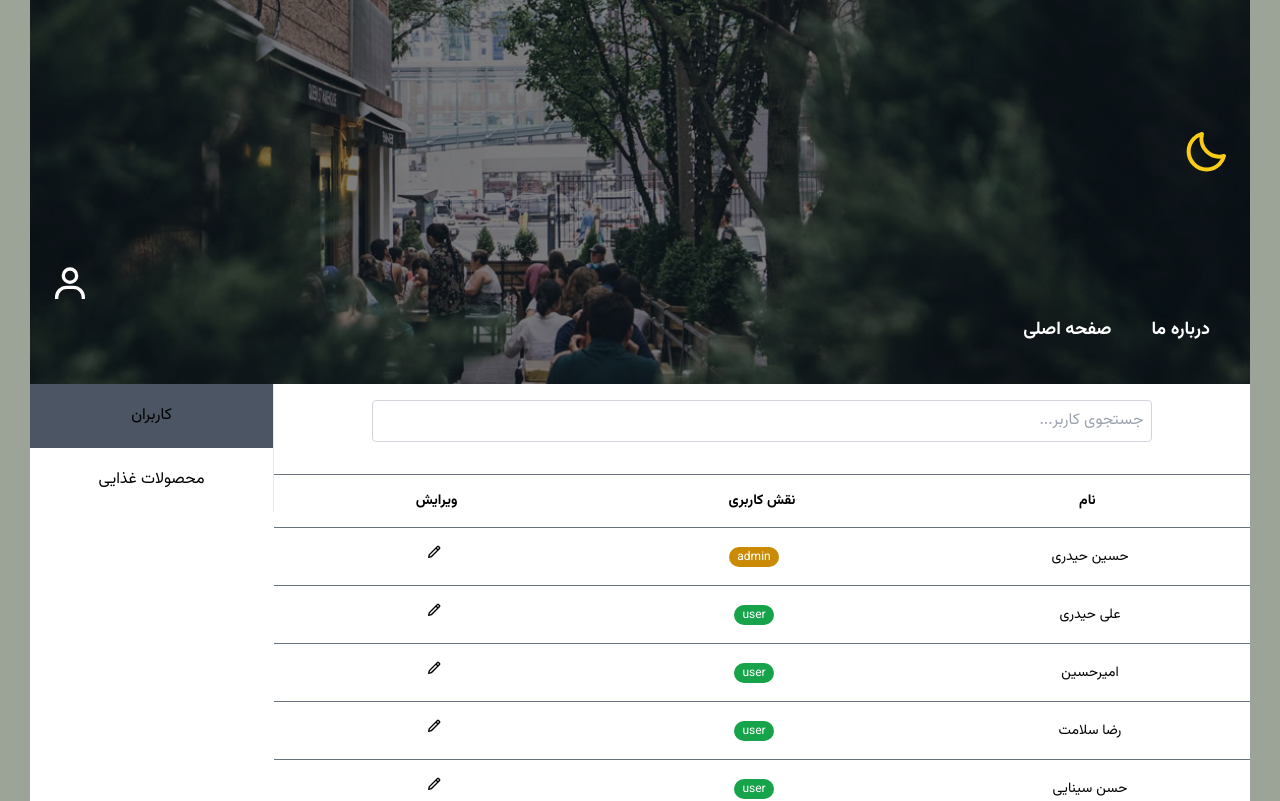
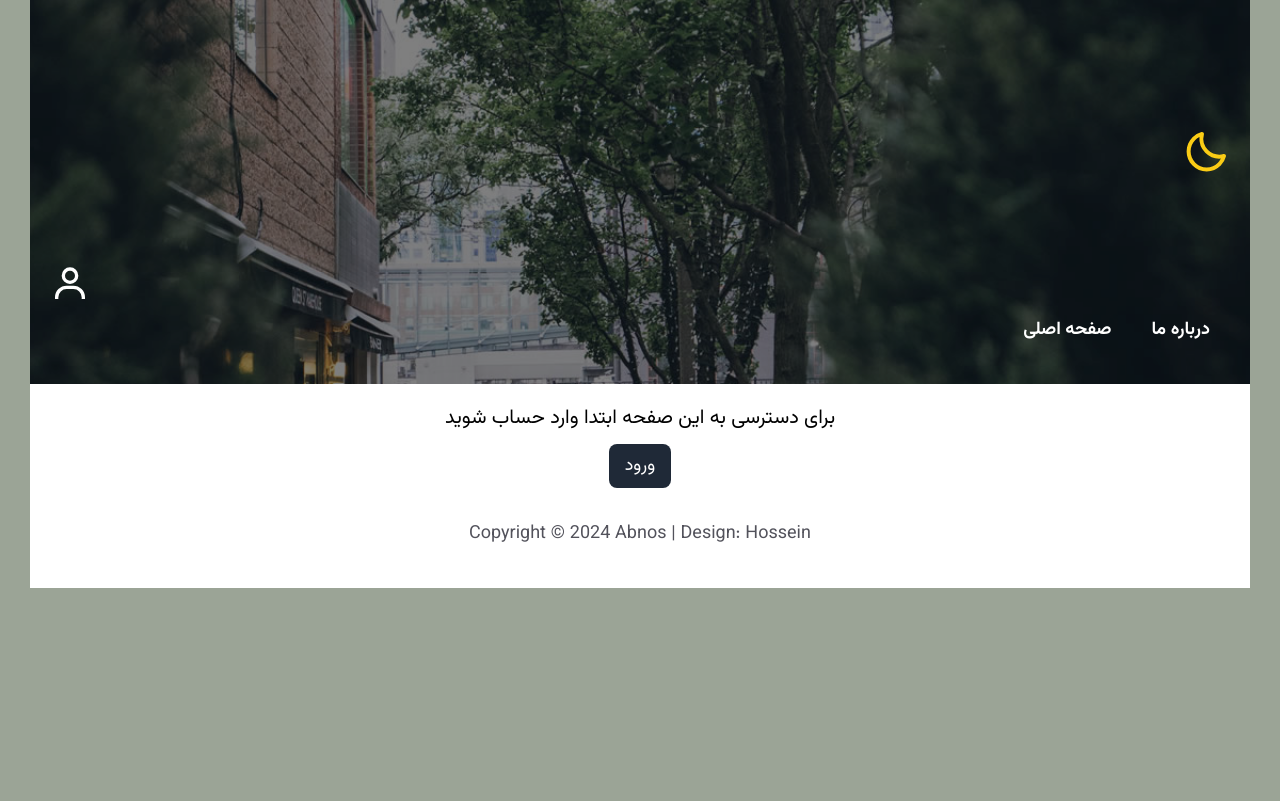
Before and after one commit to abnos5525/restaurant, a Next.js app: page /dashboard in a window 1280 px wide. Shown: the top 801 px of the page. Built offline with nearby package versions, Linux system fonts and the light colour scheme; data requests are answered from the project's data file.

Commit message:
some issues fixed

```diff
--- a/app/dashboard/page.jsx
+++ b/app/dashboard/page.jsx
@@ -4,12 +4,35 @@ import {useContext} from "react";
 import {Context} from "@/context/ContextApp";
 import UserManager from "@/components/dashboard/users/UserManager";
 import FoodManager from "@/components/dashboard/foods/FoodManager";
+import Link from "next/link";
 
 const Dashboard = () =>{
 
-    const {dark,setDashLink, dashLink} = useContext(Context)
+    const {dark,setDashLink, dashLink, userInfo} = useContext(Context)
 
     return(
+        <>
+            {
+                userInfo === null || userInfo === undefined || userInfo.length <= 0 ?
+                    <div className={` ${dark ? 'bg-gray-800 text-white' : 'bg-white'} text-center`}>
+                        <h2 className="text-xl py-5">
+                            برای دسترسی به این صفحه ابتدا وارد حساب شوید
+                        </h2>
+                        <Link href="/login" className={`${dark ? 'bg-blue-600' : 'bg-gray-800'} rounded-lg text-white text-lg px-4 py-2`}>
+                            ورود
+                        </Link>
+                    </div>
+                    :
+                    userInfo.role !== "admin" ?
+                        <div className={` ${dark ? 'bg-gray-800 text-white' : 'bg-white'} text-center`}>
+                            <h2 className="text-xl py-5">
+                                دسترسی به این صفحه ندارید
+                            </h2>
+                            <Link href="/" className={`${dark ? 'bg-blue-600' : 'bg-gray-800'} rounded-lg text-white text-lg px-4 py-2`}>
+                                صفحه اصلی
+                            </Link>
+                        </div>
+                    :
                     <div className={`${dark ? 'bg-gray-800 text-white' : 'bg-white'} w-full float-right`}>
                         <div className="w-4/5 float-right">
                             {
@@ -26,17 +49,19 @@ const Dashboard = () =>{
                             <ul className="w-full text-l">
                                 <li onClick={() =>setDashLink(1)}
                                     className={`float-end w-full text-center py-5 cursor-pointer
-                        ${dashLink === 1 ? 'bg-gray-600' : ''}`}>
+                        ${dashLink === 1 ? 'bg-gray-600 text-white' : ''}`}>
                                     کاربران
                                 </li>
                                 <li onClick={() => setDashLink(2)}
                                     className={`float-end w-full text-center py-5 cursor-pointer
-                        ${dashLink === 2 ? 'bg-gray-600' : ''}`}>
+                        ${dashLink === 2 ? 'bg-gray-600 text-white' : ''}`}>
                                     محصولات غذایی
                                 </li>
                             </ul>
                         </div>
                     </div>
+            }
+        </>
     )
 }
 
--- a/app/register/page.jsx
+++ b/app/register/page.jsx
@@ -10,7 +10,7 @@ const Register = () =>{
 
     return(
         <div className="min-h-screen flex flex-col items-center justify-center bg-gray-300">
-            <div className={`flex flex-col ${dark ? 'bg-gray-800' : 'bg-white'} shadow-md px-4 sm:px-6 md:px-8 lg:px-10 py-8 rounded-md w-full max-w-md`}>
+            <div className={`flex flex-col ${dark ? 'bg-gray-800' : 'bg-white'} shadow-md px-4 sm:px-6 md:px-8 lg:px-10 py-8 rounded-md w-full max-w-md  my-5`}>
                 <h4 className={`text-3xl ${dark ? 'text-white' : ''}`}>
                     ثبت نام
                 </h4>
--- a/components/dashboard/foods/FoodManager.jsx
+++ b/components/dashboard/foods/FoodManager.jsx
@@ -58,7 +58,7 @@ const FoodManager = () =>{
                     placeholder="جستجوی غذا..."
                     value={searchTerm}
                     onChange={(e) => setSearchTerm(e.target.value)}
-                    className="w-4/5 p-2 border border-gray-300 rounded mb-4 text-black"
+                    className={`w-4/5 p-2 border ${dark ? 'border-gray-300' : 'border-gray-600'} rounded mb-4 text-black`}
                 />
             </div>
 
--- a/components/dashboard/foods/editFoodValidation.js
+++ b/components/dashboard/foods/editFoodValidation.js
@@ -4,4 +4,9 @@ export const updateFoodSchema = yup.object().shape({
     name: yup.string().trim().required("نام را وارد کنید").min(3, "حداقل 3 کاراکتر باشد"),
     price: yup.number().required("قیمت را وارد کنید"),
     category: yup.mixed().required("دسته بندی را انتخاب کنید").oneOf(["1","2","3"], "دسته بندی را انتخاب کنید"),
+    // image: yup.mixed().test("fileType", "فرمت فایل باید jpg یا png باشد", value => {
+    //         return value && ['image/jpeg', 'image/png'].includes(value.type);
+    //     }).test("fileSize", "حجم فایل نباید بیشتر از 2 مگابایت باشد", value => {
+    //         return value && value.size <= 2000000; // 2MB
+    //     })
 });
--- a/components/dashboard/users/EditUserManager.jsx
+++ b/components/dashboard/users/EditUserManager.jsx
@@ -120,6 +120,9 @@ const EditUserManager = ({userId,setModal}) =>{
                                     <option value="user">
                                         کاربر
                                     </option>
+                                    <option value="banned">
+                                        مسدود
+                                    </option>
                                 </Field>
                                 <ErrorMessage name="role" render={msg => <div className="text-red-700">{msg}</div>}/>
                             </div>
--- a/components/dashboard/users/UserManager.jsx
+++ b/components/dashboard/users/UserManager.jsx
@@ -58,7 +58,7 @@ const UserManager = () =>{
                     placeholder="جستجوی کاربر..."
                     value={searchTerm}
                     onChange={(e) => setSearchTerm(e.target.value)}
-                    className="w-4/5 p-2 border border-gray-300 rounded mb-4 text-black"
+                    className={`w-4/5 p-2 border ${dark ? 'border-gray-300' : 'border-gray-600'} rounded mb-4 text-black`}
                 />
             </div>
 
@@ -82,7 +82,7 @@ const UserManager = () =>{
                     </div>
                     <div className="w-1/3 text-center">
                         <span className={`px-2 inline-flex text-xs leading-5 rounded-full text-white
-                         bg-green-100 ${user.role === "admin" ? 'bg-yellow-600' : "bg-green-600"}`}>
+                         bg-green-100 ${user.role === "admin" ? 'bg-yellow-600' : user.role === "banned" ? "bg-red-600" : "bg-green-600"}`}>
                             {user.role}
                         </span>
                     </div>
--- a/components/dashboard/users/editUserValidation.js
+++ b/components/dashboard/users/editUserValidation.js
@@ -5,5 +5,5 @@ export const updateUserSchema = yup.object().shape({
     username: yup.string().trim().required("نام کاربری را وارد کنید").min(3, "حداقل 3 کاراکتر باشد"),
     address: yup.string().trim().min(3, "حداقل 3 کاراکتر باشد").max(255,"حداکثر 255 کاراکتر باشد"),
     phone: yup.string().matches(/^09\d{9}$/, 'شماره نادرست است').trim().required("شماره موبایل را وارد کنید"),
-    role: yup.mixed().oneOf(["admin","user"], "ادمین یا کاربر را انتخاب کنید"),
+    role: yup.mixed().oneOf(["admin","user","banned"], "ادمین یا کاربر را انتخاب کنید"),
 });
--- a/components/home/FoodsList.jsx
+++ b/components/home/FoodsList.jsx
@@ -47,7 +47,7 @@ const FoodsList = ({foods,foodsCat}) =>{
 
                         <img className="rounded-t-lg text-center m-auto"
                              style={{width:"250px",height:"250px"}}
-                             src={`${process.env.SERVER_URL}/images/foods/${food.image}`} alt="عکس"/>
+                             src={`${process.env.SERVER_URL}/images/foods/${food.image}`} alt="Food Image"/>
 
                         {
                             (cartItems[food.id]?.cartQty > 0 && userInfo.length !== 0) ?
--- a/components/login/LoginForm.jsx
+++ b/components/login/LoginForm.jsx
@@ -24,6 +24,12 @@ const LoginForm = () =>{
         try {
             const {username, password} = values
             const user = data.find(u => u.username === username && u.password === password)
+
+            if(user && user.role === "banned"){
+                toast.error("این نام کاربری مسدود است", {position:"bottom-left"})
+                return
+            }
+
             if(user){
                 const token = tokenGenerator()
                 const expirationTime = new Date(Date.now() + 24 * 60 * 60 * 1000) // 24 hours
```
Also changed, not shown: components/dashboard/foods/EditFoodManager.jsx (+27 -2 lines). Lines whose indentation alone changed are shown as unchanged.
